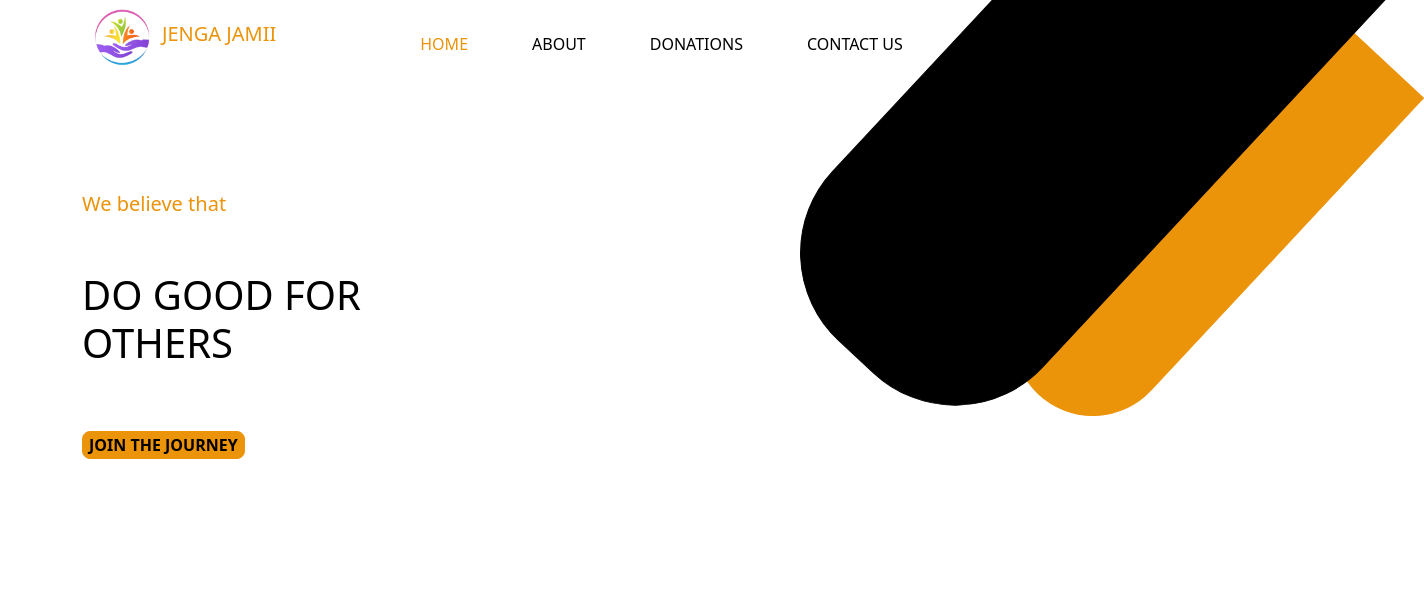
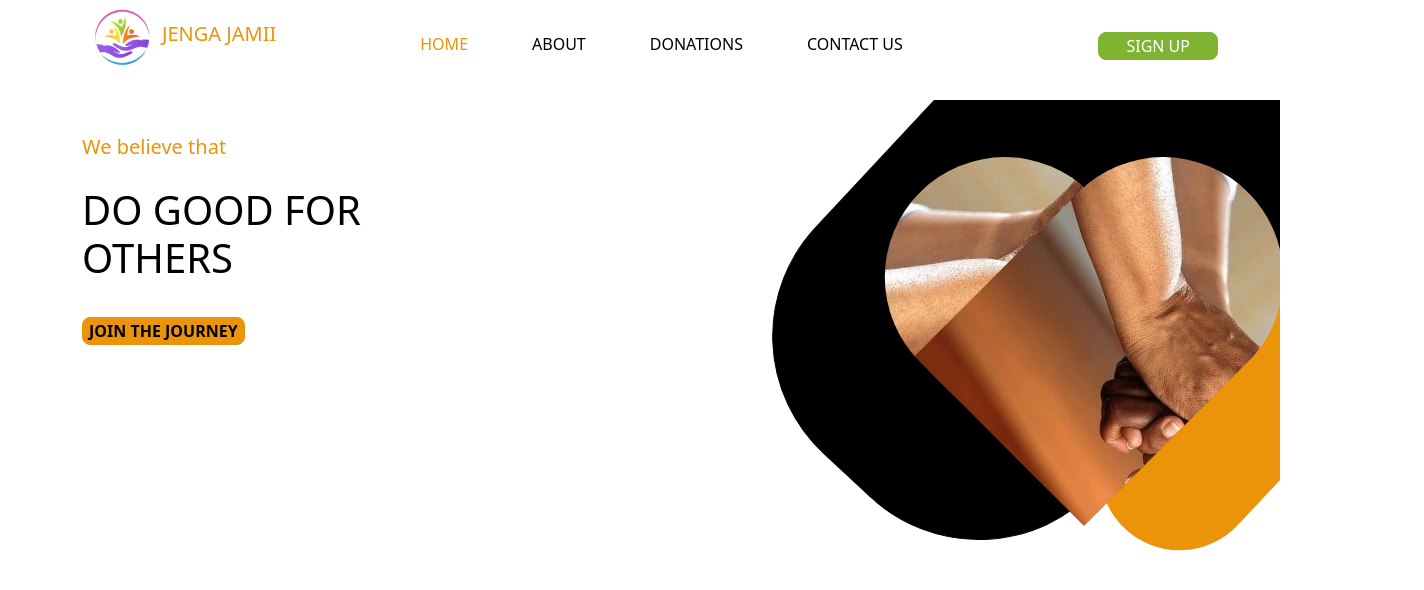
Before and after one commit to Sieva-cmd/jengajamii, a React (Create React App) app: page / in a window 1280 px wide. Shown: the top 590 px of the page, 1424 px wide, since content can reach past the window. Built offline with nearby package versions, Linux system fonts and the light colour scheme.

Commit message:
design the heart

```diff
--- a/src/components/Layout/MainNavigation.js
+++ b/src/components/Layout/MainNavigation.js
@@ -2,7 +2,7 @@ import classes from './MainNavigation.module.css'
 import { Link } from 'react-router-dom'
 import logo from './assets/logo.png'
 import 'bootstrap/dist/css/bootstrap.min.css';
-import { Navbar, Container, Nav } from 'react-bootstrap';
+import { Container } from 'react-bootstrap';
 const MainNavigation = () => {
     return (
 
@@ -78,7 +78,7 @@ const MainNavigation = () => {
         div className = { classes.right } >
         <
         li > < Link style = {
-            { textDecoration: 'none' }
+            { textDecoration: 'none', color: '#fff' }
         }
         to = '/log' > LOG IN < /Link> </li >
         <
--- a/src/components/Layout/MainNavigation.module.css
+++ b/src/components/Layout/MainNavigation.module.css
@@ -1,5 +1,9 @@
                         .nav {
                             display: flex;
+                        }
+
+                        .header {
+                            z-index: -1;
                         }
 
                         .logo {
--- /dev/null
+++ b/src/pages/HomePage.css
@@ -0,0 +1,116 @@
+    .main {
+        color: black;
+        overflow-x: hidden;
+    }
+
+    .hero {
+        color: #eb9309;
+        margin-top: 10%;
+    }
+
+    .section {
+        margin-top: 5%;
+    }
+
+    .btnhero {
+        border: 1px solid #eb9309;
+        border-radius: 8px;
+        background-color: #eb9309;
+        font-weight: bold;
+        margin-top: 5%;
+    }
+
+    .parttwo {
+        position: absolute;
+        top: 100px;
+        right: 0px;
+        overflow: hidden;
+        z-index: -2;
+    }
+
+    .blackcolor {
+        position: relative;
+        border: 1px solid black;
+        background-color: black;
+        border-radius: 0 160px 160px 0;
+        height: 24rem;
+        width: 45rem;
+        -webkit-transform: rotate(133deg);
+        -moz-transform: rotate(133deg);
+        -o-transform: rotate(133deg);
+        transform: rotate(133deg);
+        z-index: -1;
+        left: 5rem;
+        bottom: 5rem;
+    }
+
+    .orangecolor {
+        position: relative;
+        border: 1px solid #eb9309;
+        background-color: #eb9309;
+        border-radius: 0 120px 120px 0;
+        height: 10rem;
+        width: 35rem;
+        -webkit-transform: rotate(133deg);
+        -moz-transform: rotate(133deg);
+        -o-transform: rotate(133deg);
+        transform: rotate(133deg);
+        z-index: -2;
+        left: 24rem;
+        bottom: 15rem
+    }
+
+    .heart {
+        position: relative;
+        width: 100px;
+        height: 90px;
+        right: 1rem;
+    }
+
+    .heart:before,
+    .heart:after {
+        background-image: url("images/hands.jpg");
+        background-size: cover;
+    }
+
+    .heart:before {
+        position: absolute;
+        content: "";
+        left: 28rem;
+        bottom: 13rem;
+        width: 15rem;
+        height: 22rem;
+        /* background: #eb9309; */
+        border-radius: 150px 150px 0 0;
+        -webkit-transform: rotate(-45deg);
+        -moz-transform: rotate(-45deg);
+        -ms-transform: rotate(-deg);
+        -o-transform: rotate(-45deg);
+        transform: rotate(-45deg);
+        -webkit-transform-origin: 0 100%;
+        -moz-transform-origin: 0 100%;
+        -ms-transform-origin: 0 100%;
+        -o-transform-origin: 0 100%;
+        transform-origin: 0 100%;
+    }
+
+    .heart:after {
+        position: absolute;
+        content: "";
+        left: 13rem;
+        bottom: 13rem;
+        width: 15rem;
+        height: 22rem;
+        /* background: #eb9309; */
+        border-radius: 150px 150px 0 0;
+        -webkit-transform: rotate(45deg);
+        -moz-transform: rotate(45deg);
+        -ms-transform: rotate(45deg);
+        -o-transform: rotate(45deg);
+        transform: rotate(45deg);
+        -webkit-transform-origin: 100% 100%;
+        -moz-transform-origin: 100% 100%;
+        -ms-transform-origin: 100% 100%;
+        -o-transform-origin: 100% 100%;
+        transform-origin: 100% 100%;
+    }
--- a/src/pages/HomePage.js
+++ b/src/pages/HomePage.js
@@ -1,36 +1,43 @@
-import classes from "./HomePage.module.css"
+import  "./HomePage.css"
 import React from 'react'
 import 'bootstrap/dist/css/bootstrap.min.css';
-import { Navbar,Container,Nav,Button } from 'react-bootstrap';
+// import { Navbar,Container,Nav,Button } from 'react-bootstrap';
 
 const Home = () => {
     return (
-    <Container>
-       <div className={classes.main}>
-        <div className={classes.herosection}>
 
-        <div className={classes.partone}>
-            <h5 className={classes.hero}>We believe that</h5>
-            <h1 className ={classes.section}>DO GOOD FOR <br/> OTHERS </h1>
-            <button className={classes.btnhero}>JOIN THE JOURNEY</button>
 
-        </div>
-        <div className={classes.parttwo}>
+       <div className="container main">
 
-            <div className={classes.orangecolor}></div>
-            <div className={classes.blackcolor}>
-                 {/* <Button>LOG IN</Button>
-                 <Button>SIGN UP</Button> */}
-                 </div>
-            <div className={classes.heart}></div>
+       <div className="row herosection">
 
-        </div>
+        <div className="col-md-6 col-sm-6 col-lg-6 partone">
+            <h5 className="hero">We believe that</h5>
+            <h1 className ="section">DO GOOD FOR <br/> OTHERS </h1>
+            <button className="btnhero">JOIN THE JOURNEY</button>
+
         </div>
 
 
-         </div>
+        <div className="col-md-6 col-sm-6 col-lg-6 parttwo">
 
-    </Container>
+            <div className="blackcolor"></div>
+            <div className="orangecolor"></div>
+            <div className="heart"></div>
+            </div>
+
+
+        </div>
+</div>
+
+
+
+
+
+
+
+
+
 
 
     )
--- a/src/pages/HomePage.module.css
+++ /dev/null
@@ -1,62 +0,0 @@
-.main {
-    color: black;
-}
-
-.hero {
-    color: #eb9309;
-    margin-top: 10%;
-}
-
-.section {
-    margin-top: 5%;
-}
-
-.btnhero {
-    border: 1px solid #eb9309;
-    border-radius: 8px;
-    background-color: #eb9309;
-    font-weight: bold;
-    margin-top: 5%;
-}
-
-
-/* .herosection {
-    display: flex;
-    justify-content: space-evenly;
-} */
-
-.blackcolor {
-    border: 1px solid black;
-    background-color: black;
-    border-radius: 0 120px 120px 0;
-    height: 18rem;
-    width: 40rem;
-    -webkit-transform: rotate(133deg);
-    -moz-transform: rotate(133deg);
-    -o-transform: rotate(133deg);
-    transform: rotate(133deg);
-    margin-top: -20rem;
-    margin-left: 42rem;
-}
-
-.orangecolor {
-    border: 1px solid #eb9309;
-    background-color: #eb9309;
-    border-radius: 0 120px 120px 0;
-    height: 10rem;
-    width: 30rem;
-    -webkit-transform: rotate(133deg);
-    -moz-transform: rotate(133deg);
-    -o-transform: rotate(133deg);
-    transform: rotate(133deg);
-    margin-top: -20rem;
-    margin-left: 55rem;
-}
-
-
-/* Button {
-    -webkit-transform: rotate(90deg);
-    -moz-transform: rotate(90deg);
-    -o-transform: rotate(90deg);
-    transform: rotate(90deg);
-} */
```
Also changed, not shown: src/App.js (+10 -2 lines), src/index.js (+7 -4 lines), src/pages/images/hands.jpg (added). Lines whose indentation alone changed are shown as unchanged.
